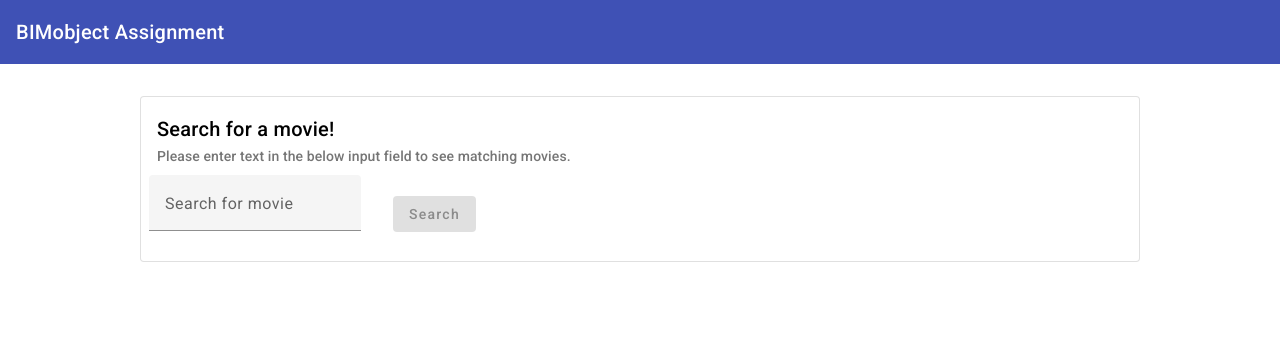
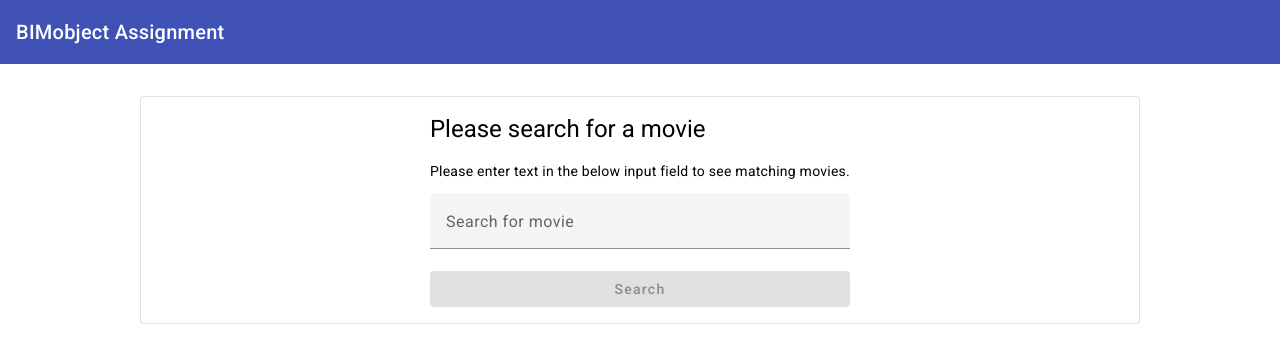
Before and after one commit to ViktorOlsson/BIMobject-assignment, an Angular app: page / in a window 1280 px wide. Shown: the top 362 px of the page. Built offline with nearby package versions, Linux system fonts and the light colour scheme.

Commit message:
Updated img scaling for overview search

```diff
--- a/src/app/components/movie-detail/movie-detail.component.ts
+++ b/src/app/components/movie-detail/movie-detail.component.ts
@@ -41,7 +41,6 @@ export class MovieDetailComponent implements OnInit {
 
   getMovieByIMDBId(id: string) {
     this.movieService.getMoiveByIMDBId(id).subscribe(movie => {
-        console.log(movie);
         this.movie = movie;
     })
   }
--- a/src/app/components/movie-item/movie-item.component.html
+++ b/src/app/components/movie-item/movie-item.component.html
@@ -7,7 +7,9 @@
     </mat-card-header>
     </div>
     <mat-card-content>
+      <div class="img-container">
         <img mat-card-image src="{{ movie.Poster }}" alt="Poster of movie">
+      </div>
     </mat-card-content>
     <mat-card-actions>
       <button (click)="onClickMovie()" mat-button>See movie details</button>
--- a/src/app/components/movie-item/movie-item.component.scss
+++ b/src/app/components/movie-item/movie-item.component.scss
@@ -5,11 +5,14 @@
     width: 50%;
     mat-card {
         mat-card-content {
-            width: 700px;
-            height: 700px;
-            img {
+            .img-container {
+                display: grid;
                 height: 100%;
-                width: 100%;
+                img {
+                    max-width: 100%;
+                    max-height: 100vh;
+                    margin: auto;
+                }
             }
         }
     }
--- a/src/app/components/movie-search/movie-search.component.html
+++ b/src/app/components/movie-search/movie-search.component.html
@@ -1,9 +1,8 @@
 <mat-card appearance="outlined">
-<mat-card-header>
-    <mat-card-title>Search for a movie!</mat-card-title>
-    <mat-card-subtitle>Please enter text in the below input field to see matching movies.</mat-card-subtitle>
-</mat-card-header>
-<mat-card-actions align="start">
+  <mat-card-content>
+    <h1>Please search for a movie</h1>
+    <p>Please enter text in the below input field to see matching movies.</p>
+    <div class="search-container">
     <mat-form-field >
       <mat-label>Search for movie</mat-label>
       <input [(ngModel)]="searchString" type="search" matInput placeholder="Ex. Dune">
@@ -15,8 +14,10 @@
       (click)="onClickSearch()"
       >Search
     </button>
-</mat-card-actions>
+    </div>
+  </mat-card-content>
 </mat-card>
+
 <br />
 @for (movie of movieList; track movie.imdbID) {
     <app-movie-item [movie]="movie"></app-movie-item>
--- a/src/app/components/movie-search/movie-search.component.scss
+++ b/src/app/components/movie-search/movie-search.component.scss
@@ -1,7 +1,14 @@
 mat-card {
     margin-top: 2rem;
-    mat-card-actions {
-        gap: 2rem;
+    mat-card-content {
+        margin: 0 auto;
+        .search-container {
+            display: flex;
+            flex-wrap: wrap;
+            * {
+                flex: 100%;
+            }
+        }
     }
 }
 
--- a/src/app/components/movie-search/movie-search.component.ts
+++ b/src/app/components/movie-search/movie-search.component.ts
@@ -29,7 +29,6 @@ export class MovieSearchComponent implements OnInit {
   getMovies() {
     this.movieService.getMovies(this.searchString).subscribe(movieResults => {
         if (movieResults.Response === 'False') {
-          console.log('Too many results to handle');
           this.dialog.open(DialogComponent, {
             data: movieResults.Error
           })
--- a/src/app/components/toolbar/toolbar.component.html
+++ b/src/app/components/toolbar/toolbar.component.html
@@ -1,3 +1,3 @@
 <mat-toolbar color="primary">
-    <span>BIMobject Assignment</span>
+    <span routerLink="/">BIMobject Assignment</span>
   </mat-toolbar>
--- a/src/app/components/toolbar/toolbar.component.scss
+++ b/src/app/components/toolbar/toolbar.component.scss
@@ -0,0 +1,3 @@
+span {
+    cursor: pointer;
+}
```
Lines whose indentation alone changed are shown as unchanged.
